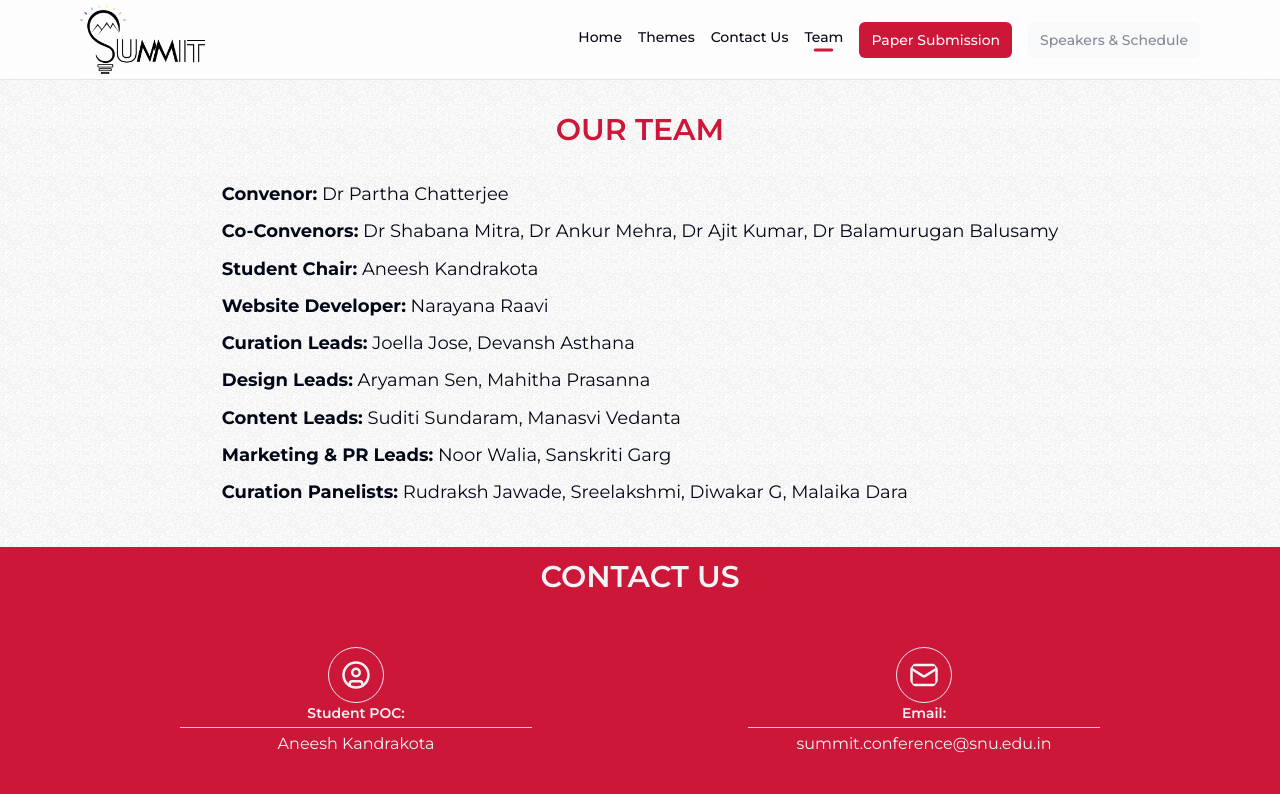
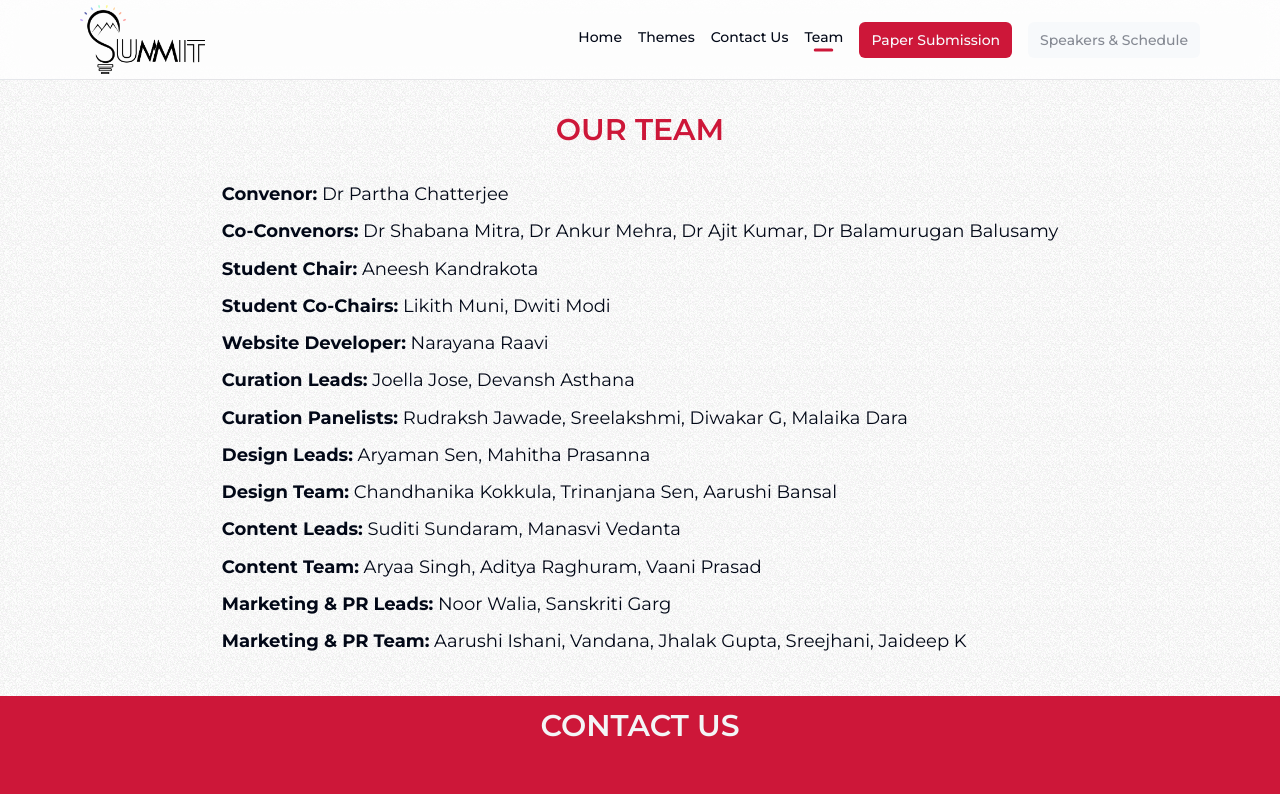
Before and after one commit to Narayana212/event-conf, a Next.js app: page /team in a window 1280 px wide. Shown: the top 794 px of the page. Built offline with nearby package versions, Linux system fonts and the light colour scheme.

Commit message:
Update page.tsx

```diff
--- a/src/app/team/page.tsx
+++ b/src/app/team/page.tsx
@@ -22,24 +22,37 @@ export default function Team() {
               <strong>Student Chair:</strong> Aneesh Kandrakota
             </p>
             <p className="mb-2">
+              <strong>Student Co-Chairs:</strong> Likith Muni, Dwiti Modi
+            </p>
+            <p className="mb-2">
               <strong>Website Developer:</strong> Narayana Raavi
             </p>
             <p className="mb-2">
               <strong>Curation Leads:</strong> Joella Jose, Devansh Asthana
             </p>
             <p className="mb-2">
+              <strong>Curation Panelists:</strong> Rudraksh Jawade, Sreelakshmi,
+              Diwakar G, Malaika Dara
+            </p>
+            <p className="mb-2">
               <strong>Design Leads:</strong> Aryaman Sen, Mahitha Prasanna
+            </p>
+            <p className="mb-2">
+              <strong>Design Team:</strong> Chandhanika Kokkula, Trinanjana Sen, Aarushi Bansal
             </p>
             <p className="mb-2">
               <strong>Content Leads:</strong> Suditi Sundaram, Manasvi Vedanta
             </p>
             <p className="mb-2">
+              <strong>Content Team:</strong> Aryaa Singh, Aditya Raghuram, Vaani Prasad
+            </p>
+            <p className="mb-2">
               <strong>Marketing & PR Leads:</strong> Noor Walia, Sanskriti Garg
             </p>
             <p className="mb-2">
-              <strong>Curation Panelists:</strong> Rudraksh Jawade, Sreelakshmi,
-              Diwakar G, Malaika Dara
+              <strong>Marketing & PR Team:</strong> Aarushi Ishani, Vandana, Jhalak Gupta, Sreejhani, Jaideep K
             </p>
+
           </div>
         </section>
       </main>
```
